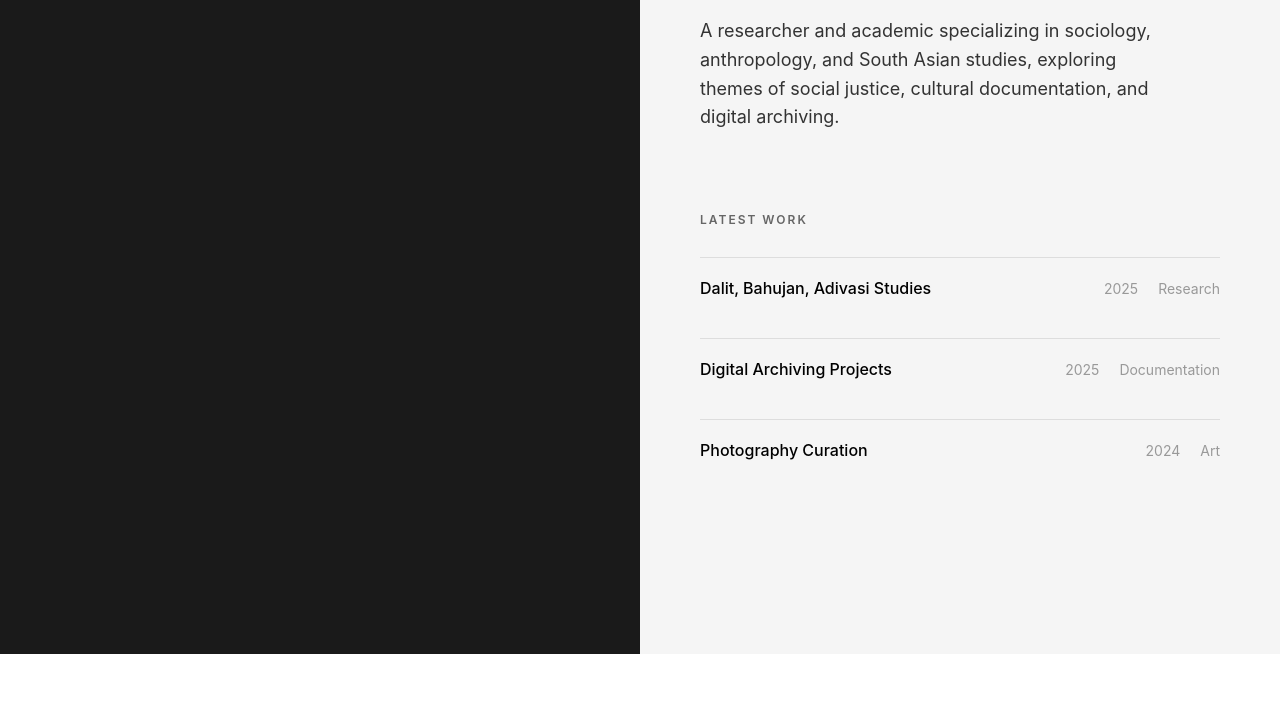
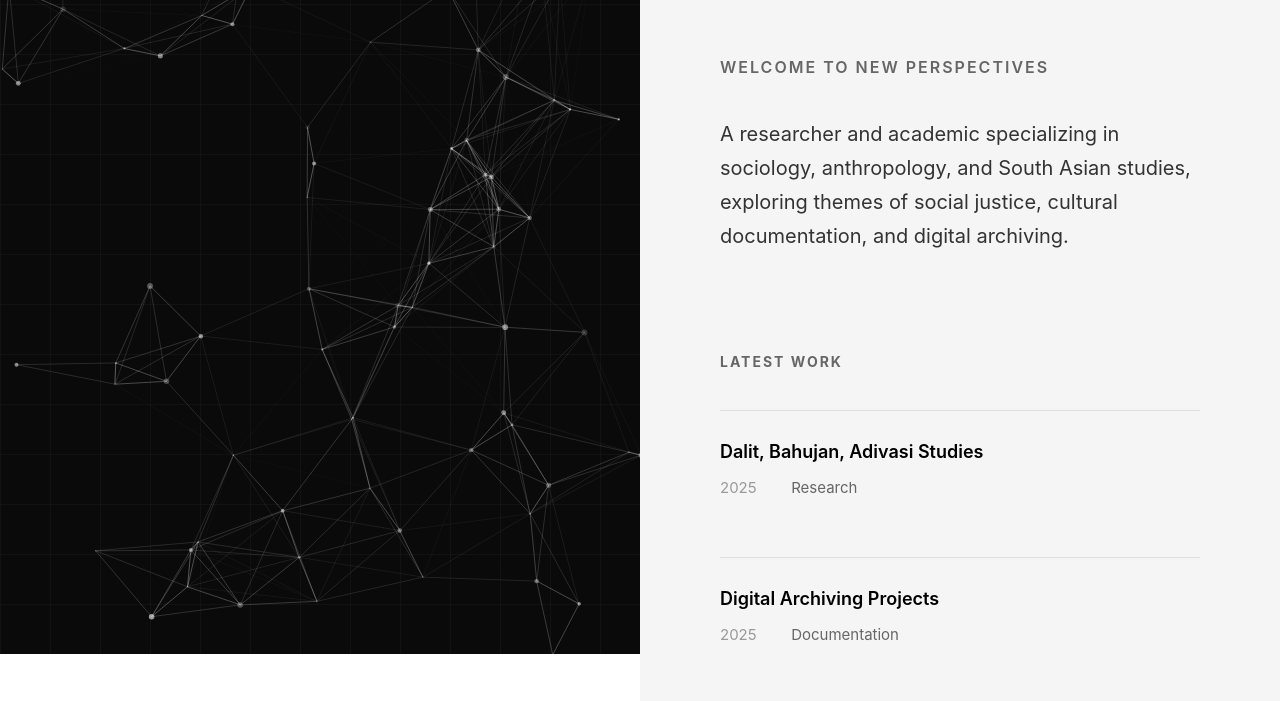
Before and after one commit to rudraxchand/rudraksh-chand, a plain HTML site: page index.html in a window 1280 px wide. Shown: the part 146-847 px from the top of the page. Before the commit the page ends 800 px from the top, so only its background shows below. Drawn offline with nearby package versions, Linux system fonts and the light colour scheme.

Commit message:
Add intricate design elements and motion effects
Enhanced with:
- Grid overlay on particle background
- Improved particle visibility (white on dark)
- Interactive particle network (120 particles)
- Hover effects with animated gradient lines
- Staggered fade-in animations for work items
- Logo and button hover interactions
- Smooth transitions and cubic-bezier easing

```diff
--- a/index.html
+++ b/index.html
@@ -6,24 +6,93 @@
     <title>Rudraksh Chand - Researcher & Academic</title>
     <style>
         * { margin: 0; padding: 0; box-sizing: border-box; }
-    body { font-family: -apple-system, BlinkMacSystemFont, 'Segoe UI', Roboto, sans-serif; overflow-x: hidden; }
-    #particles-js { position: fixed; width: 50%; height: 100%; left: 0; top: 0; background: #1a1a1a; z-index: 0; }
+
+        body { font-family: -apple-system, 'Segoe UI', Roboto, sans-serif; overflow-x: hidden; }
+
+        #particles-js { position: fixed; width: 50%; height: 100%; left: 0; top: 0; background: #0a0a0a; z-index: 0; }
+
+        /* Grid overlay */
+        #particles-js::before {
+          content: '';
+          position: absolute;
+          top: 0;
+          left: 0;
+          width: 100%;
+          height: 100%;
+          background-image:
+            linear-gradient(rgba(255,255,255,0.03) 1px, transparent 1px),
+            linear-gradient(90deg, rgba(255,255,255,0.03) 1px, transparent 1px);
+          background-size: 50px 50px;
+          pointer-events: none;
+          z-index: 1;
+        }
+
         .container { display: flex; min-height: 100vh; }
-    .left-panel { position: fixed; width: 50%; height: 100vh; background: #1a1a1a; z-index: 1; }
-    .right-panel { margin-left: 50%; width: 50%; min-height: 100vh; background: #f5f5f5; padding: 40px 60px; position: relative; }
-    header { display: flex; justify-content: space-between; align-items: center; margin-bottom: 60px; }
-    .logo { font-size: 14px; letter-spacing: 2px; font-weight: 500; }
-    .menu-toggle { background: none; border: none; font-size: 24px; cursor: pointer; }
-    .hero h2 { font-size: 12px; letter-spacing: 2px; font-weight: 600; margin-bottom: 20px; color: #666; }
-    .hero p { font-size: 18px; line-height: 1.6; color: #333; max-width: 90%; }
-    .latest-work { margin-top: 80px; }
-    .latest-work h3 { font-size: 12px; letter-spacing: 2px; font-weight: 600; margin-bottom: 30px; color: #666; }
-    .work-grid { display: flex; flex-direction: column; gap: 20px; }
-    .work-item { padding: 20px 0; border-top: 1px solid #ddd; display: grid; grid-template-columns: 1fr auto auto; gap: 20px; align-items: center; cursor: pointer; transition: all 0.3s; }
-    .work-item:hover { padding-left: 10px; }
-    .work-item h4 { font-size: 16px; font-weight: 500; }
-    .work-item .date, .work-item .category { font-size: 14px; color: #999; }
-    @media (max-width: 968px) { #particles-js { width: 100%; } .left-panel { display: none; } .right-panel { margin-left: 0; width: 100%; } }
+
+        .left-panel { width: 50%; height: 100vh; position: relative; background: transparent; }
+
+        .right-panel { width: 50%; min-height: 100vh; background: #f5f5f5; padding: 60px 80px; overflow-y: auto; position: relative; }
+
+        header { margin-bottom: 80px; }
+
+        .logo { font-size: 16px; letter-spacing: 3px; font-weight: 600; margin-bottom: 10px; cursor: pointer; transition: all 0.3s ease; }
+
+        .logo:hover { letter-spacing: 5px; }
+
+        .menu-toggle { background: none; border: none; font-size: 28px; cursor: pointer; transition: transform 0.3s ease; }
+
+        .menu-toggle:hover { transform: rotate(90deg); }
+
+        .hero h2 { font-size: 16px; letter-spacing: 2px; font-weight: 600; margin-bottom: 40px; color: #666; animation: fadeIn 0.8s ease; }
+
+        .hero p { font-size: 20px; line-height: 1.7; color: #333; margin-bottom: 50px; animation: fadeIn 1s ease 0.2s backwards; }
+
+        /* Latest Work Section */
+        .latest-work { margin-top: 100px; }
+
+        .latest-work h3 { font-size: 14px; letter-spacing: 2px; font-weight: 700; margin-bottom: 40px; color: #666; }
+
+        .work-grid { display: flex; flex-direction: column; gap: 30px; }
+
+        .work-item { padding: 30px 0; border-top: 1px solid #ddd; transition: all 0.4s cubic-bezier(0.4, 0, 0.2, 1); cursor: pointer; position: relative; overflow: hidden; }
+
+        .work-item::before {
+          content: '';
+          position: absolute;
+          left: -100%;
+          top: 0;
+          width: 100%;
+          height: 2px;
+          background: linear-gradient(90deg, transparent, #333, transparent);
+          transition: left 0.6s ease;
+        }
+
+        .work-item:hover::before {
+          left: 100%;
+        }
+
+        .work-item:hover { padding-left: 20px; background: rgba(0,0,0,0.02); }
+
+        .work-item h4 { font-size: 18px; font-weight: 600; margin-bottom: 15px; transition: color 0.3s ease; }
+
+        .work-item:hover h4 { color: #000; }
+
+        .work-item .date { font-size: 15px; color: #999; margin-right: 30px; }
+
+        .work-item .category { font-size: 15px; color: #666; }
+
+        /* Animations */
+        @keyframes fadeIn {
+          from { opacity: 0; transform: translateY(20px); }
+          to { opacity: 1; transform: translateY(0); }
+        }
+
+        /* Responsive */
+        @media (max-width: 968px) {
+          #particles-js { width: 100%; }
+          .left-panel { display: none; }
+          .right-panel { width: 100%; padding: 40px 30px; }
+        }
     </style>
 </head>
 <body>
@@ -66,9 +135,47 @@
     <script src="https://cdn.jsdelivr.net/particles.js/2.0.0/particles.min.js"></script>
     <script>
         particlesJS('particles-js', {
-      particles: { number: { value: 80, density: { enable: true, value_area: 800 } }, color: { value: '#ffffff' }, shape: { type: 'circle' }, opacity: { value: 0.5, random: false }, size: { value: 3, random: true }, line_linked: { enable: true, distance: 150, color: '#ffffff', opacity: 0.4, width: 1 }, move: { enable: true, speed: 2, direction: 'none', random: false, straight: false, out_mode: 'out', bounce: false } },
-      interactivity: { detect_on: 'canvas', events: { onhover: { enable: true, mode: 'grab' }, onclick: { enable: true, mode: 'push' }, resize: true }, modes: { grab: { distance: 140, line_linked: { opacity: 1 } }, push: { particles_nb: 4 } } },
+          particles: {
+            number: { value: 120, density: { enable: true, value_area: 800 } },
+            color: { value: '#ffffff' },
+            shape: { type: 'circle' },
+            opacity: { value: 0.6, random: true, anim: { enable: true, speed: 0.5, opacity_min: 0.1 } },
+            size: { value: 3, random: true, anim: { enable: true, speed: 2, size_min: 0.5 } },
+            line_linked: {
+              enable: true,
+              distance: 150,
+              color: '#ffffff',
+              opacity: 0.4,
+              width: 1
+            },
+            move: {
+              enable: true,
+              speed: 1,
+              direction: 'none',
+              random: true,
+              straight: false,
+              out_mode: 'out',
+              bounce: false
+            }
+          },
+          interactivity: {
+            detect_on: 'canvas',
+            events: {
+              onhover: { enable: true, mode: 'grab' },
+              onclick: { enable: true, mode: 'push' },
+              resize: true
+            },
+            modes: {
+              grab: { distance: 200, line_linked: { opacity: 0.8 } },
+              push: { particles_nb: 4 }
+            }
+          },
           retina_detect: true
+        });
+
+        // Add staggered animation to work items
+        document.querySelectorAll('.work-item').forEach((item, index) => {
+          item.style.animation = `fadeIn 0.8s ease ${index * 0.1}s backwards`;
         });
     </script>
 </body>
```
Lines whose indentation alone changed are shown as unchanged.
